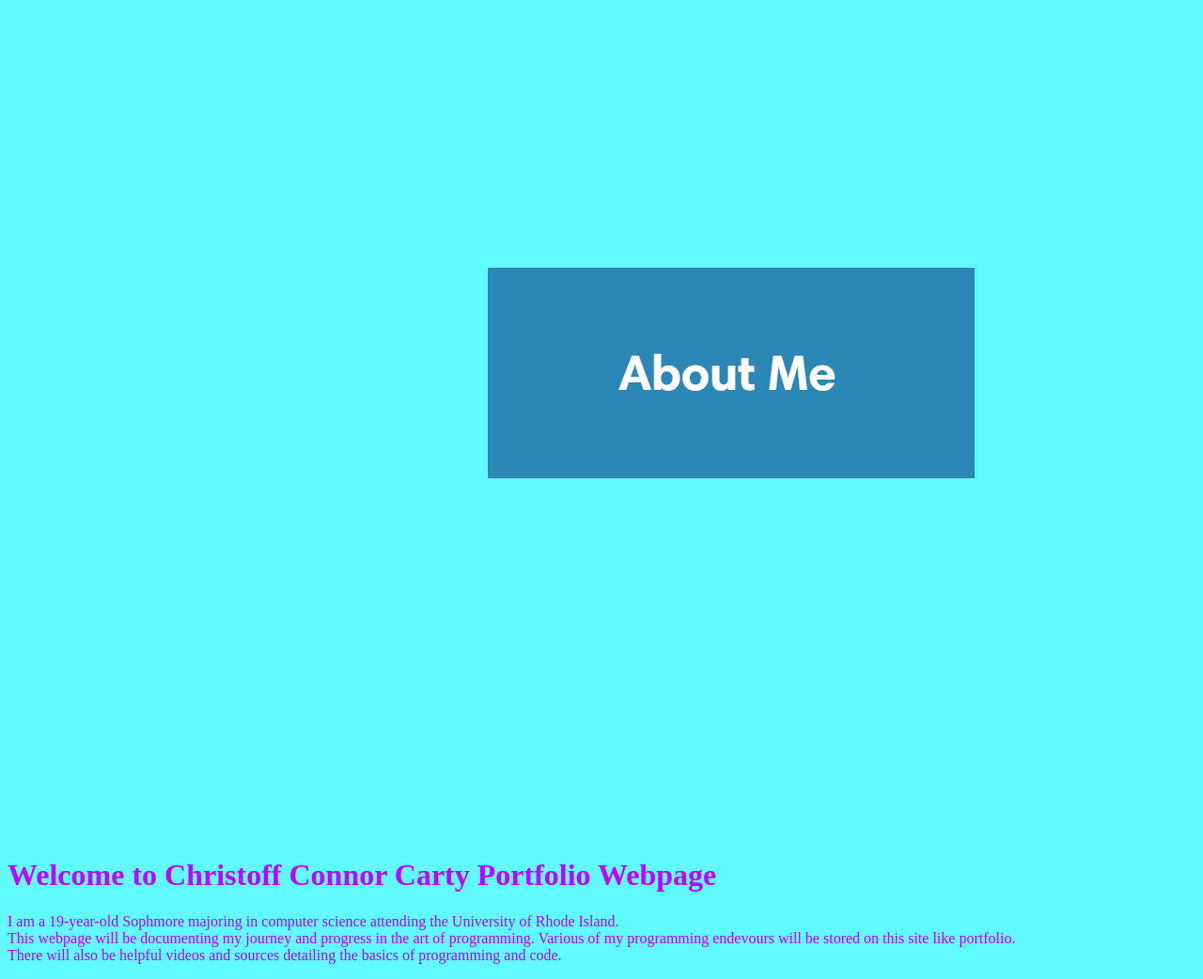
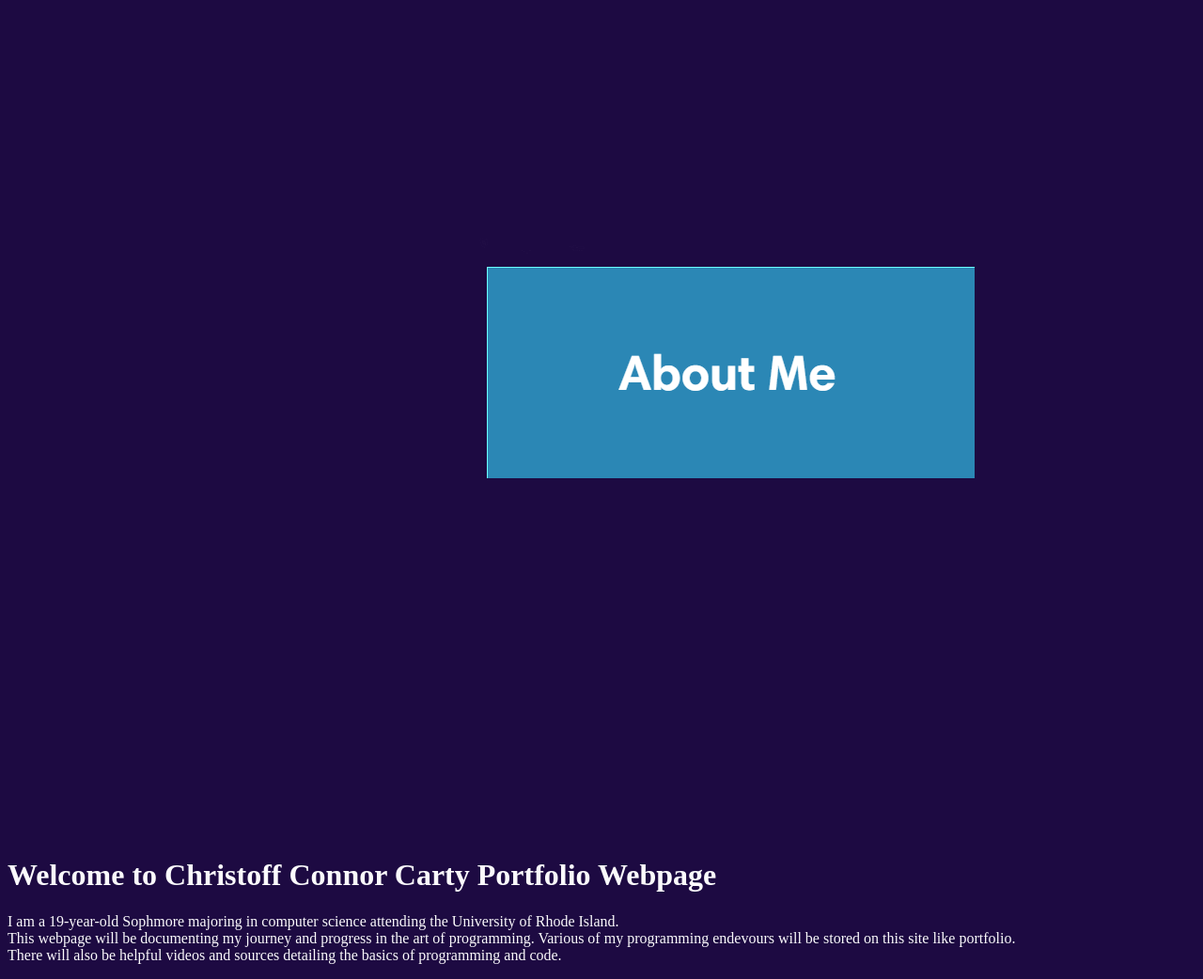
Before and after one commit to Crisco264/Crisco.github.io, a plain HTML site: page index.html in a window 1280 px wide. Shown: the part 46-1088 px from the top of the page at 94% size. Drawn offline with Linux system fonts and the light colour scheme.

Commit message:
Update index.html

```diff
--- a/index.html
+++ b/index.html
@@ -4,13 +4,13 @@
         <title>Christoff Connor Carty Portfolio </title>
         <meta charset="utf-8">
 	    <style> body {
-            background-color: rgb(97, 250, 255);
+            background-color: rgb(29, 10, 66)
         }
          p {
-            color: rgb(191, 0, 255);
+            color: rgb(251, 250, 252);
         }
          h1 {
-            color: rgb(191, 0, 255);
+            color: rgb(251, 250, 252);
 
 </style>
 
```
